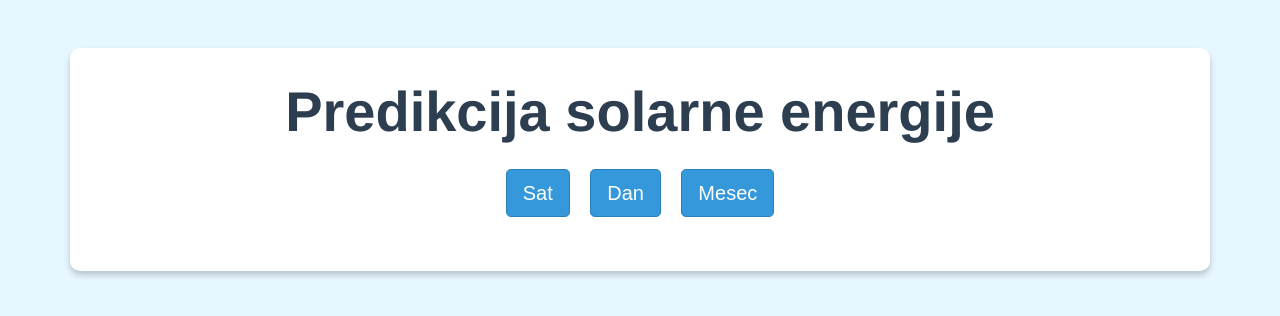
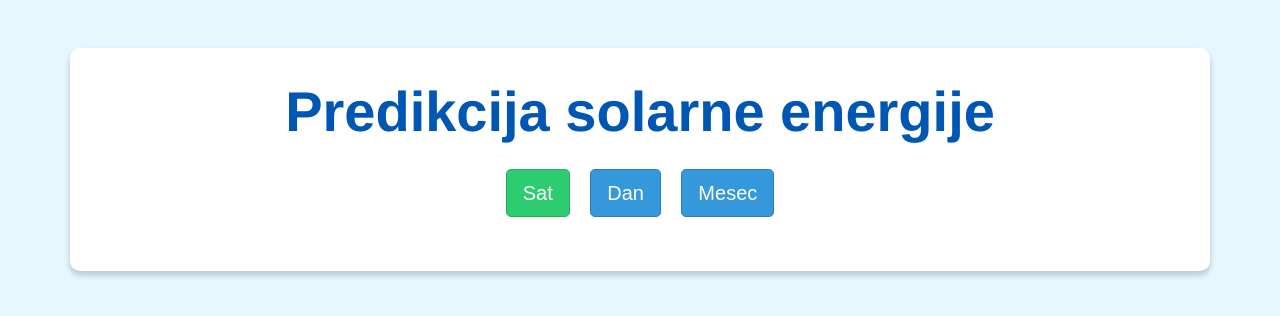
Before and after one commit to MastilovicRadoslav/BDUIS, a Flask app: page / in a window 1280 px wide. Shown: the top 316 px of the page. Run offline with Flask 2, Linux system fonts and the light colour scheme; parts of the project's set-up code (start-up, migrations or seed data) failed here and were passed over; some libraries are stand-ins or nearby versions.

Commit message:
index and styles

```diff
--- a/BIGDATA/static/css/styles.css
+++ b/BIGDATA/static/css/styles.css
@@ -10,12 +10,32 @@ h1, h2, h3 {
     font-family: 'Helvetica', sans-serif;
 }
 
+h1 {
+    animation: fadeIn 1.5s ease-in-out;
+}
+
+@keyframes fadeIn {
+    from {
+        opacity: 0;
+        transform: translateY(-10px);
+    }
+    to {
+        opacity: 1;
+        transform: translateY(0);
+    }
+}
+
 .chart {
     border: 1px solid #ddd;
     padding: 20px;
     background-color: #ffffff;
     border-radius: 10px;
     box-shadow: 0px 4px 6px rgba(0, 0, 0, 0.1);
+    transition: transform 0.2s ease-in-out;
+}
+
+.chart:hover {
+    transform: scale(1.02);
 }
 
 .btn-info {
@@ -28,17 +48,24 @@ h1, h2, h3 {
     border-color: #2471a3;
 }
 
+.btn-info:focus {
+    outline: none;
+    box-shadow: 0px 0px 5px 2px rgba(52, 152, 219, 0.75);
+}
+
 .list-group-item {
     font-size: 1.2em;
+    margin-bottom: 10px;
+    padding: 15px;
 }
 
 .card {
     border: none;
-    background-color: #fefefe;
+    background-color: #f9fafb;
 }
 
 .text-primary {
-    color: #2c3e50 !important;
+    color: #0056b3 !important;
 }
 
 .text-success {
@@ -51,3 +78,29 @@ h1, h2, h3 {
     border-radius: 10px;
     box-shadow: 0px 4px 6px rgba(0, 0, 0, 0.2);
 }
+
+@media (max-width: 768px) {
+    .container {
+        padding: 15px;
+    }
+
+    h1 {
+        font-size: 1.8rem;
+    }
+
+    .btn-info {
+        font-size: 0.9rem;
+        padding: 8px 12px;
+    }
+}
+
+.btn-active {
+    background-color: #2ecc71; /* Svetlo zelena za aktivno dugme */
+    border-color: #27ae60; /* Tamnija zelena za obrub */
+    color: white; /* Bela boja teksta */
+}
+
+.btn-active:hover {
+    background-color: #27ae60; /* Još tamnija zelena za hover efekat */
+    border-color: #229954;
+}
--- a/BIGDATA/templates/index.html
+++ b/BIGDATA/templates/index.html
@@ -9,26 +9,31 @@
 </head>
 <body>
     <div class="container mt-5">
-        <!-- Naslov sekcija -->
         <div class="text-center mb-4">
             <h1 class="display-4 text-primary font-weight-bold">Predikcija solarne energije</h1>
         </div>
 
-        <!-- Dugmad za izbor intervala -->
         <div class="text-center mb-4">
             <form method="POST" action="/" class="d-inline">
-                <button type="submit" class="btn btn-info btn-lg mx-2">Sat</button>
+                <button type="submit" class="btn btn-info btn-lg mx-2 {% if interval_class == 'hourly' %}btn-active{% endif %}">
+                    Sat
+                </button>
             </form>
             <form method="POST" action="/predict/daily" class="d-inline">
-                <button type="submit" class="btn btn-info btn-lg mx-2">Dan</button>
+                <button type="submit" class="btn btn-info btn-lg mx-2 {% if interval_class == 'daily' %}btn-active{% endif %}">
+                    Dan
+                </button>
             </form>
             <form method="POST" action="/predict/monthly" class="d-inline">
-                <button type="submit" class="btn btn-info btn-lg mx-2">Mesec</button>
+                <button type="submit" class="btn btn-info btn-lg mx-2 {% if interval_class == 'monthly' %}btn-active{% endif %}">
+                    Mesec
+                </button>
             </form>
         </div>
 
+
+
         {% if result %}
-        <!-- Rezultati predikcije -->
         <div class="card shadow p-4 mb-5 bg-white rounded">
             <h2 class="text-success text-center mb-4">Rezultati predikcije</h2>
             <ul class="list-group list-group-flush text-center">
@@ -39,12 +44,10 @@
             </ul>
         </div>
 
-        <!-- Graf za predikciju po lokacijama -->
         <div class="chart mb-5">
             {{ chart_html | safe }}
         </div>
 
-        <!-- Grafovi za uticaj parametara -->
         <div class="card shadow p-4 mb-5 bg-white rounded">
             <h3 class="text-info text-center">Uticaj parametara - Lokacija 1</h3>
             <div class="chart mb-3">
@@ -69,7 +72,6 @@
         {% endif %}
     </div>
 
-    <!-- Bootstrap JS i jQuery -->
     <script src="https://code.jquery.com/jquery-3.5.1.slim.min.js"></script>
     <script src="https://cdn.jsdelivr.net/npm/bootstrap@4.5.2/dist/js/bootstrap.bundle.min.js"></script>
 </body>
```
